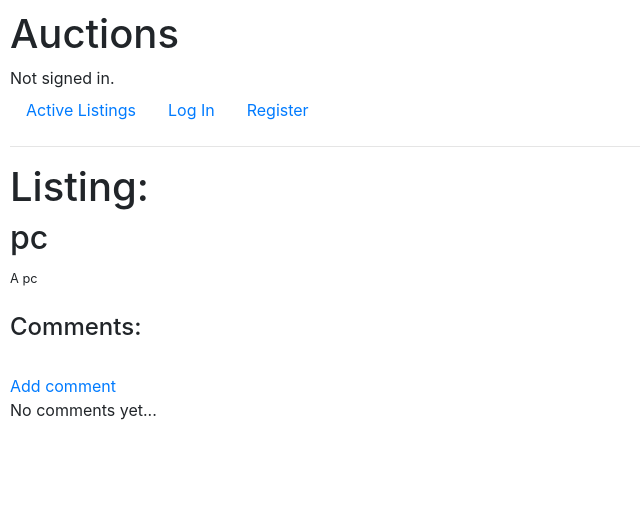
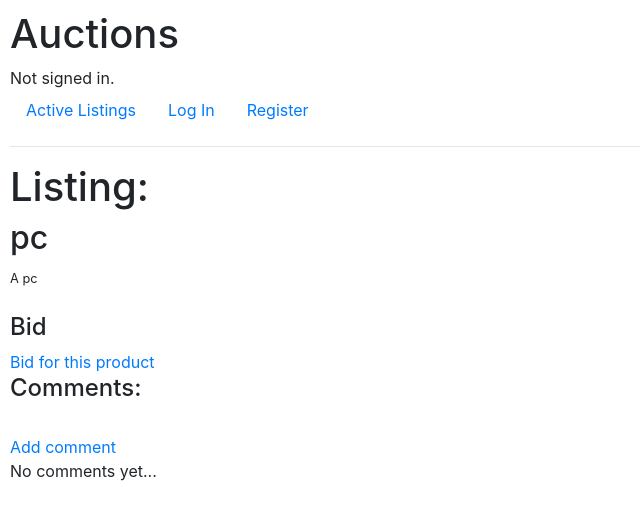
Before and after one commit to mpellino/commerce, a Django app: page /1 in a window 1280 px wide. Shown: the top 520 px of the page, without its empty margins (0-640 px from the left). Run offline with Django 3.2, Linux system fonts and the light colour scheme; data comes from the database, SQL or seed files in the repository; some libraries are stand-ins or nearby versions.

Commit message:
Add view and template and link for bid_add.

```diff
--- a/auctions/templates/auctions/listing_detail.html
+++ b/auctions/templates/auctions/listing_detail.html
@@ -6,7 +6,9 @@
     <h2>{{listing.product}} </h2>
     <small>{{listing.description}}</small>
     <br/><br/>
-
+    <h4>Bid</h4>
+    <a href="{% url 'bid_add' listing.pk %}">Bid for this product</a>
+    <br/>
     <h4> Comments: </h4>
     <br/>
    <a href="{% url 'comment_add' listing.pk %}">Add comment</a>
--- a/auctions/views.py
+++ b/auctions/views.py
@@ -5,7 +5,7 @@ from django.shortcuts import render
 from django.urls import reverse
 from django import forms
 
-from.forms import AddListingForm, AddCommentForm
+from.forms import AddListingForm, AddCommentForm, AddBidForm
 from .models import User, AuctionListing, Comments
 
 
@@ -53,8 +53,20 @@ def comment_add(request, listing_id):
     return render(request, 'auctions/comment_add.html', context)
 
 
-def bid_add(request, product_id):
-    pass
+def bid_add(request, listing_id):
+    form = AddBidForm()
+
+    if request.method == "POST":
+        form = AddBidForm(request.POST)
+        if form.is_valid():
+            bid = form.save(commit=False)
+            bid.product = AuctionListing.objects.get(pk=listing_id)
+            bid.author = request.user
+            bid.value = form.cleaned_data['value']
+            form.save()
+            return HttpResponseRedirect(reverse('index'))
+    context = {'form': form}
+    return render(request, 'auctions/bid_add.html', context)
 
 
 def login_view(request):
```
Also changed, not shown: auctions/templates/auctions/bid_add.html (added, +8 -0 lines).
